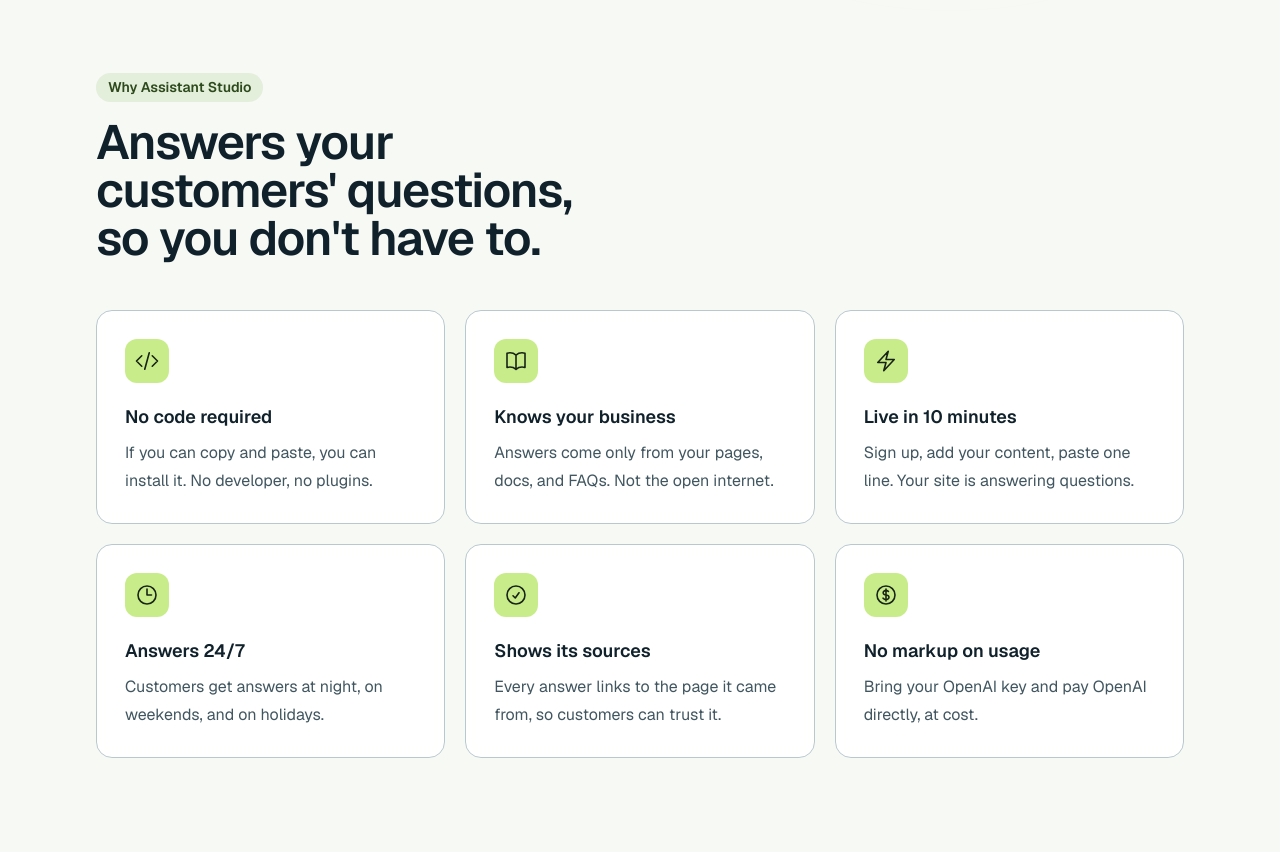
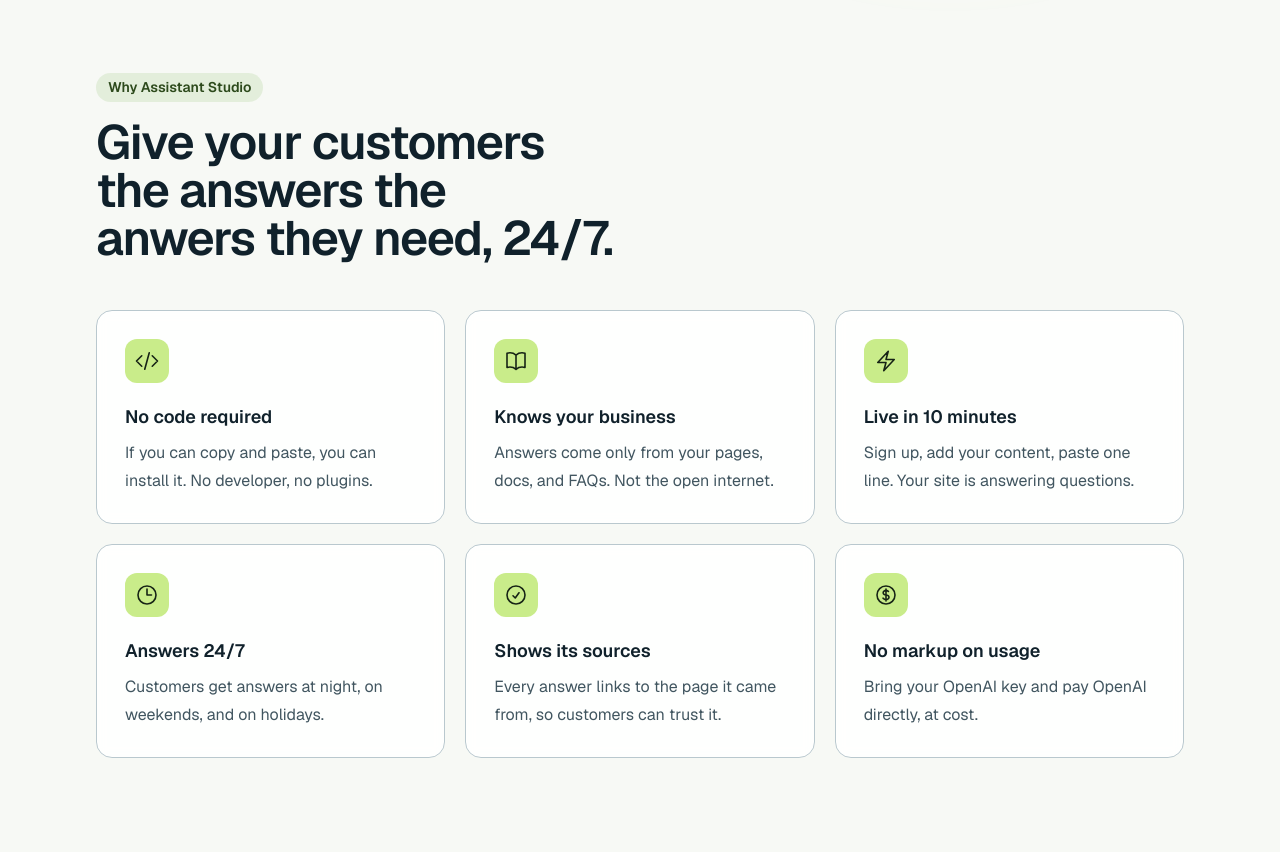
Before and after one commit to geisera/metanomic, a Next.js app: page /assistant-studio in a window 1280 px wide. Shown: the part 802-1654 px from the top of the page. Built offline with nearby package versions, Linux system fonts and the light colour scheme; no server answers.

Commit message:
Update benefits heading text for clarity

```diff
--- a/src/app/assistant-studio/page.tsx
+++ b/src/app/assistant-studio/page.tsx
@@ -92,7 +92,7 @@ export default function Page(){
       <section aria-labelledby="benefits" className="mx-auto max-w-6xl px-5 py-16 sm:px-8 sm:py-24">
         <div className="max-w-2xl">
           <p className={s.eyebrow}>Why Assistant Studio</p>
-          <h2 id="benefits" className="mt-4 text-balance text-3xl font-semibold tracking-tight sm:text-5xl">Answers your customers&apos; questions, so you don&apos;t have to.</h2>
+          <h2 id="benefits" className="mt-4 text-balance text-3xl font-semibold tracking-tight sm:text-5xl">Give your customers the answers the anwers they need, 24/7.</h2>
         </div>
         <ul role="list" className="mt-12 grid gap-4 sm:grid-cols-2 lg:grid-cols-3 lg:gap-5">
           {benefits.map(b=><li key={b.title} className={s.card+' flex gap-4 p-5 sm:block sm:p-7'}>
```
